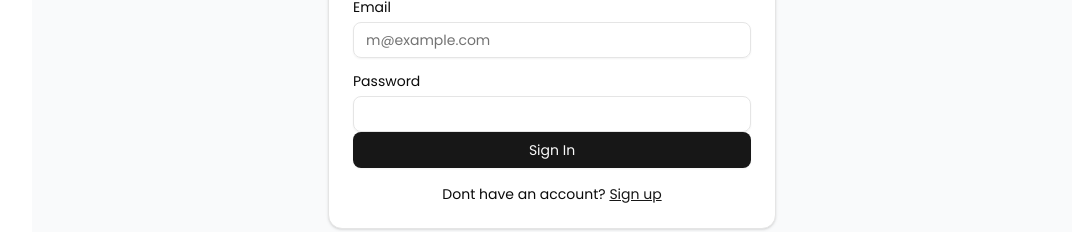
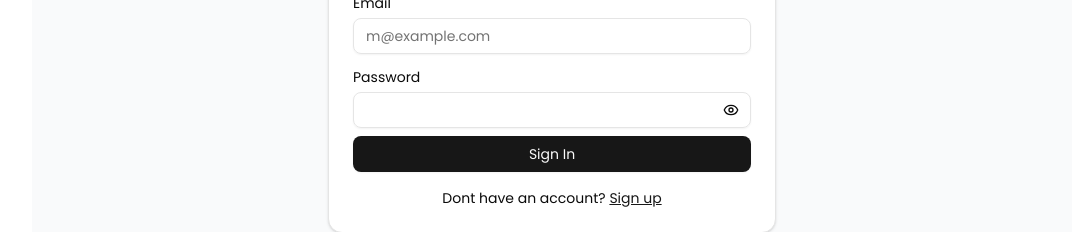
Before and after one commit to ashraf1600/CUET-Peer-Delivery, a Next.js app: page /auth/login in a window 1280 px wide. Shown: the part 447-679 px from the top of the page, without its empty margins (88-1173 px from the left). Built offline with nearby package versions, Linux system fonts and the light colour scheme; no server answers.

Commit message:
eye button at pass field

```diff
--- a/src/app/auth/login/component/Login.tsx
+++ b/src/app/auth/login/component/Login.tsx
@@ -16,6 +16,7 @@ import {
   CardFooter,
 } from "@/components/ui/card";
 import Link from "next/link";
+import { Eye, EyeOff } from "lucide-react";
 
 export default function LoginPage() {
   const [email, setEmail] = useState("");
@@ -23,6 +24,7 @@ export default function LoginPage() {
   const [error, setError] = useState("");
   const [isLoading, setIsLoading] = useState(false);
   const router = useRouter();
+  const [showPassword, setShowPassword] = useState(false);
 
   const handleSubmit = async (e: React.FormEvent) => {
     e.preventDefault();
@@ -79,20 +81,37 @@ export default function LoginPage() {
               />
             </div>
 
-            <div className="space-y-2">
+            <div className="mb-2 space-y-2">
               <Label htmlFor="password">Password</Label>
+              <div className="relative">
                 <Input
                   id="password"
-                type="password"
+                  type={showPassword ? "text" : "password"}
                   value={password}
                   onChange={(e) => setPassword(e.target.value)}
                   required
                 />
+                <button
+                  type="button"
+                  onClick={() => setShowPassword(!showPassword)}
+                  className="absolute inset-y-0 right-0 flex cursor-pointer items-center pr-3"
+                >
+                  {showPassword ? (
+                    <EyeOff className="h-4 w-4" />
+                  ) : (
+                    <Eye className="h-4 w-4" />
+                  )}
+                </button>
+              </div>
             </div>
           </CardContent>
 
           <CardFooter className="flex flex-col">
-            <Button type="submit" className="w-full" disabled={isLoading}>
+            <Button
+              type="submit"
+              className="w-full cursor-pointer"
+              disabled={isLoading}
+            >
               {isLoading ? (
                 <span className="flex items-center">
                   <svg
--- a/src/components/CustomComponents/Navbar/Navbar.tsx
+++ b/src/components/CustomComponents/Navbar/Navbar.tsx
@@ -101,7 +101,7 @@ const Navbar = () => {
         <div className="hidden items-center lg:flex">
           {session && (
             <Link href="/create-post" className="mr-4">
-              <Button className="text-baseWhite cursor-pointer bg-blue-400">
+              <Button className="text-baseWhite cursor-pointer bg-blue-400 hover:bg-blue-600 hover:text-white">
                 Create Post
               </Button>
             </Link>
```
Lines whose indentation alone changed are shown as unchanged.
